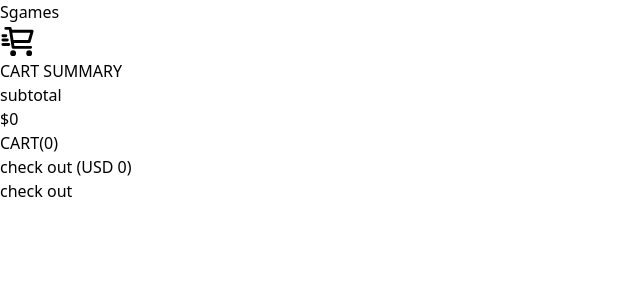
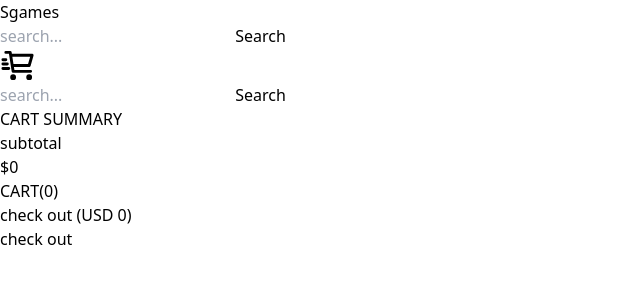
Before and after one commit to Shafiquedev256/Games-store, a React (Vite) app: page /cart in a window 1280 px wide. Shown: the top 300 px of the page, without its empty margins (0-640 px from the left). Built offline with nearby package versions, Linux system fonts and the light colour scheme.

Commit message:
added search bar

```diff
--- a/src/components/header.tsx
+++ b/src/components/header.tsx
@@ -1,13 +1,22 @@
 import {Link} from "react-router-dom"
+import {SearchBar} from "./search"
 import cartImg from "../assets/cart-shopping-fast-svgrepo-com.svg"
 export const Header = ()=>{
 
   return(
     <>
-    <section className="flex flex-row items-center bg-white p-3 justify-between  sticky top-0 shadow-sm z-10 w-screen">
+    <div className=" relative sticky top-0 z-50 w-screen">
+    <section className="flex flex-row items-center bg-white p-3 justify-between  shadow-sm z-10 w-[100%]">
     <Link to="/" className="font-bold text-purple-500 flex items-center"><span className="bg-purple-500 text-white font-extralight text-2xl w-fit h-fit px-1 rounded">S</span>games</Link>
+       <div className="hidden md:block">
+      <SearchBar/>
+    </div>
     <Link to="/cart"><img src={cartImg} /></Link>
     </section>
+    <div className="md:hidden">
+      <SearchBar/>
+    </div>
+    </div>
     </>
     )
 }
--- /dev/null
+++ b/src/components/search.tsx
@@ -0,0 +1,34 @@
+import {useState} from "react"
+import {useSelector} from "react-redux"
+import {useNavigate} from "react-router-dom" ;
+import {RootState} from "../redux/store"
+export const SearchBar = ()=>{
+  const [input,setInput] = useState("")
+  const games = useSelector((state:RootState)=>state.GamesReducer.all)
+  const navigate = useNavigate()
+  return(
+    <>
+    <div className="shadow-md p-2 items-center flex flex-row md:shadow-purple-100 relative  bg-white ">
+    <input className="md:w-80  outline-none rounded bg-purple-100 placeholder-purple-600 md:bg-white p-2 w-screen" value={input} placeholder="search..." onChange={(e:any)=>setInput(e.target.value)}/> <button className="bg-purple-500 text-xs font-bold rounded text-white p-2 ml-2 shadow-md">Search</button>
+    { input!==""&&(
+    <div className="w-[90%] absolute top-20 h-30 bg-gray-100 fixed rounded p-3 z-30">
+    <ul>
+    {
+      games.map(item=>{
+        if(item.title.toLowerCase().includes(input.toLowerCase())){
+          return(<li key={item.title} className="p-3 hover:bg-white hover:text-purple-500 hover:font-bold" onClick={ ()=>{
+ navigate(`/details/${item.title}`)
+ }}>
+          {item.title}
+          </li>)
+        }
+      })
+    }
+    </ul>
+    </div>
+    )}
+    </div>
+
+    </>
+    )
+}
--- a/src/pages/homepage.tsx
+++ b/src/pages/homepage.tsx
@@ -22,7 +22,7 @@ const recommendedGames = data.filter((_item,index)=>index>10)
 const upComingGames = data.filter((_item,index)=>index<10&&index>5)
 
    return (
-     <div className="overflow-hidden">
+     <div className="overflow-hidden w-screen">
         <Header/>
         <div className="md:flex md:flex-row-reverse ">
         <Promo/>
```
